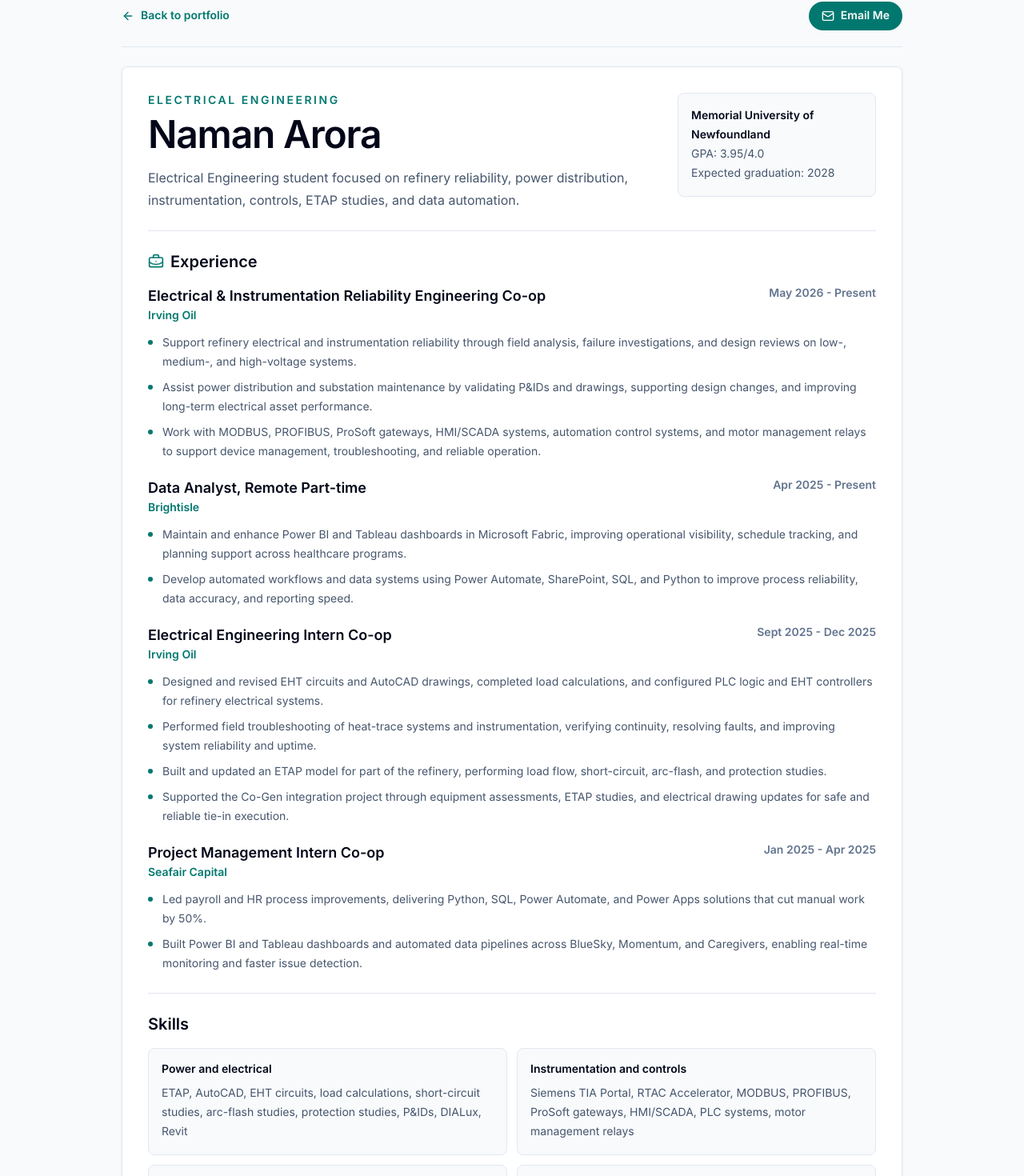
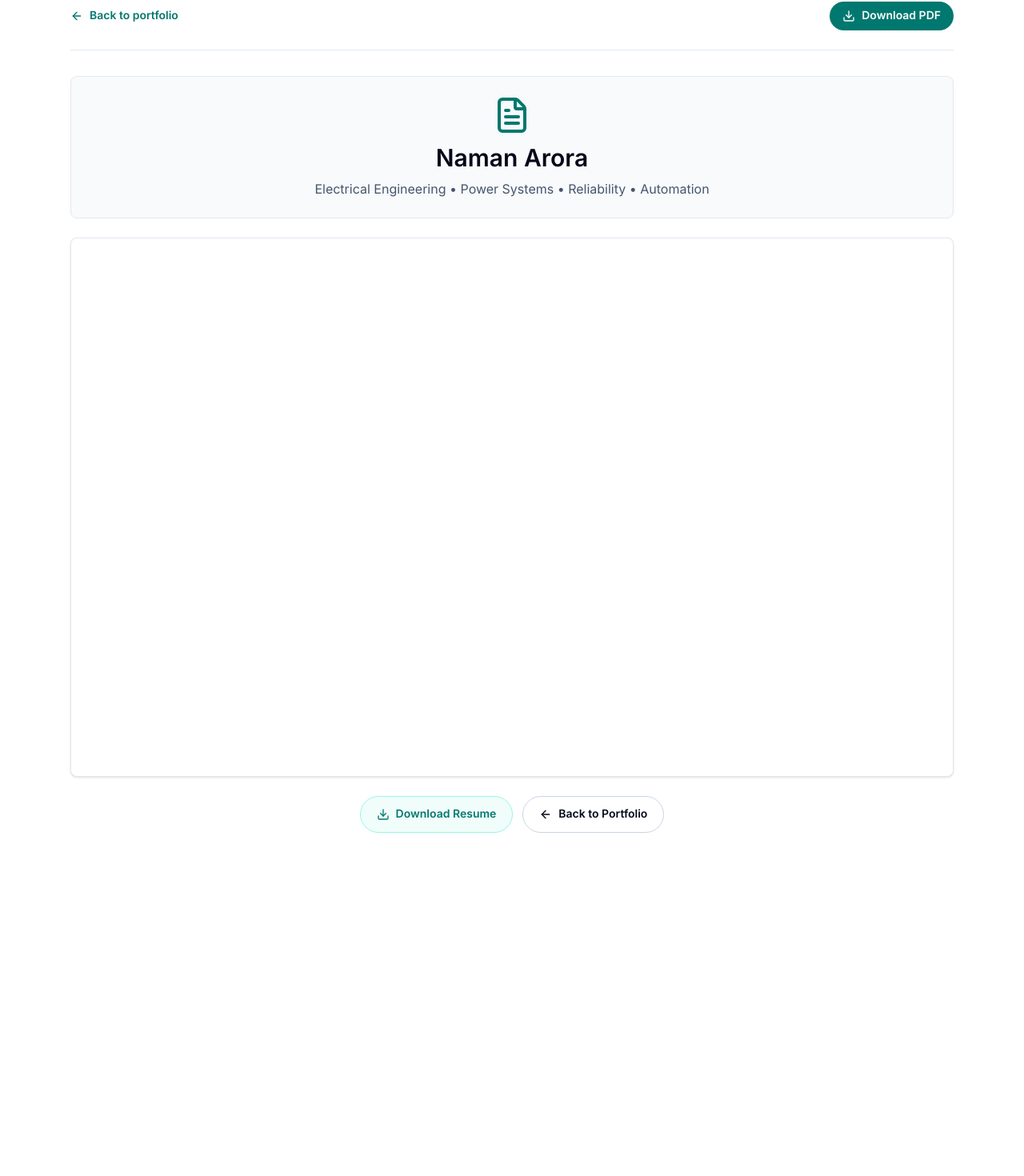
Before and after one commit to naman8857/naman8857.github.io, a Next.js app: page /resume in a window 1280 px wide. Shown: the part 38-1508 px from the top of the page at 80% size. After the commit the page ends 1119 px from the top, so only its background shows below. Built offline with nearby package versions, Linux system fonts and the light colour scheme.

Commit message:
Replace web resume with actual PDF viewer - shows professional resume document

```diff
--- a/app/resume/page.tsx
+++ b/app/resume/page.tsx
@@ -1,74 +1,13 @@
+'use client';
+
 import Link from 'next/link';
-import { ArrowLeft, BriefcaseBusiness, Mail } from 'lucide-react';
-
-const experience = [
-  {
-    company: 'Irving Oil',
-    title: 'Electrical & Instrumentation Reliability Engineering Co-op',
-    period: 'May 2026 - Present',
-    points: [
-      'Support refinery electrical and instrumentation reliability through field analysis, failure investigations, and design reviews on low-, medium-, and high-voltage systems.',
-      'Assist power distribution and substation maintenance by validating P&IDs and drawings, supporting design changes, and improving long-term electrical asset performance.',
-      'Work with MODBUS, PROFIBUS, ProSoft gateways, HMI/SCADA systems, automation control systems, and motor management relays to support device management, troubleshooting, and reliable operation.',
-    ],
-  },
-  {
-    company: 'Brightisle',
-    title: 'Data Analyst, Remote Part-time',
-    period: 'Apr 2025 - Present',
-    points: [
-      'Maintain and enhance Power BI and Tableau dashboards in Microsoft Fabric, improving operational visibility, schedule tracking, and planning support across healthcare programs.',
-      'Develop automated workflows and data systems using Power Automate, SharePoint, SQL, and Python to improve process reliability, data accuracy, and reporting speed.',
-    ],
-  },
-  {
-    company: 'Irving Oil',
-    title: 'Electrical Engineering Intern Co-op',
-    period: 'Sept 2025 - Dec 2025',
-    points: [
-      'Designed and revised EHT circuits and AutoCAD drawings, completed load calculations, and configured PLC logic and EHT controllers for refinery electrical systems.',
-      'Performed field troubleshooting of heat-trace systems and instrumentation, verifying continuity, resolving faults, and improving system reliability and uptime.',
-      'Built and updated an ETAP model for part of the refinery, performing load flow, short-circuit, arc-flash, and protection studies.',
-      'Supported the Co-Gen integration project through equipment assessments, ETAP studies, and electrical drawing updates for safe and reliable tie-in execution.',
-    ],
-  },
-  {
-    company: 'Seafair Capital',
-    title: 'Project Management Intern Co-op',
-    period: 'Jan 2025 - Apr 2025',
-    points: [
-      'Led payroll and HR process improvements, delivering Python, SQL, Power Automate, and Power Apps solutions that cut manual work by 50%.',
-      'Built Power BI and Tableau dashboards and automated data pipelines across BlueSky, Momentum, and Caregivers, enabling real-time monitoring and faster issue detection.',
-    ],
-  },
-];
-
-const skillGroups = [
-  [
-    'Power and electrical',
-    'ETAP, AutoCAD, EHT circuits, load calculations, short-circuit studies, arc-flash studies, protection studies, P&IDs, DIALux, Revit',
-  ],
-  [
-    'Instrumentation and controls',
-    'Siemens TIA Portal, RTAC Accelerator, MODBUS, PROFIBUS, ProSoft gateways, HMI/SCADA, PLC systems, motor management relays',
-  ],
-  [
-    'Data and automation',
-    'Python, SQL, Power BI, Tableau, Power Automate, Power Apps, SharePoint, Microsoft Fabric, MS Office Suite',
-  ],
-  ['Circuit tools', 'KiCAD, PSpice, MATLAB, sensors, oscilloscope validation, PCB design, analog signal conditioning'],
-];
-
-export const metadata = {
-  title: 'Resume - Naman Arora',
-  description: 'Web resume for Naman Arora focused on electrical reliability, power systems, controls, and automation.',
-};
+import { ArrowLeft, Download, FileText } from 'lucide-react';
 
 export default function ResumePage() {
   return (
-    <main className="min-h-screen overflow-x-hidden bg-slate-50 text-slate-950">
-      <div className="mx-auto w-full max-w-5xl px-4 py-6 sm:px-6 md:py-10">
-        <header className="mb-6 flex flex-col gap-4 border-b border-slate-200 pb-5 sm:flex-row sm:items-center sm:justify-between">
+    <main className="min-h-screen overflow-x-hidden bg-white text-slate-950">
+      <div className="mx-auto w-full max-w-6xl px-4 py-6 sm:px-6 md:py-10">
+        <header className="mb-8 flex flex-col gap-4 border-b border-slate-200 pb-6 sm:flex-row sm:items-center sm:justify-between">
           <Link
             href="/"
             className="inline-flex w-fit items-center gap-2 text-sm font-semibold text-teal-700 hover:text-teal-800"
@@ -77,72 +16,49 @@ export default function ResumePage() {
             Back to portfolio
           </Link>
           <a
-            href="mailto:namana@mun.ca"
-            className="inline-flex w-fit items-center gap-2 rounded-full bg-teal-700 px-4 py-2 text-sm font-semibold text-white transition hover:bg-teal-800"
+            href="/Naman-Arora-Resume.pdf"
+            download="Naman-Arora-Resume.pdf"
+            className="inline-flex items-center justify-center gap-2 rounded-full bg-teal-700 px-4 py-2 text-sm font-semibold text-white transition hover:bg-teal-800"
           >
-            <Mail className="h-4 w-4" />
-            Email Me
+            <Download className="h-4 w-4" />
+            Download PDF
           </a>
         </header>
 
-        <section className="w-full max-w-full rounded-lg border border-slate-200 bg-white p-5 shadow-sm shadow-slate-200/80 md:p-8">
-          <div className="flex flex-col gap-5 border-b border-slate-200 pb-6 md:flex-row md:items-start md:justify-between">
-            <div>
-              <p className="text-sm font-semibold uppercase tracking-[0.18em] text-teal-700">Electrical Engineering</p>
-              <h1 className="mt-2 text-4xl font-semibold tracking-tight text-slate-950 md:text-5xl">
-                Naman Arora
-              </h1>
-              <p className="mt-4 max-w-3xl text-base leading-7 text-slate-600">
-                Electrical Engineering student focused on refinery reliability, power distribution, instrumentation, controls, ETAP studies, and data automation.
-              </p>
-            </div>
-            <div className="rounded-lg border border-slate-200 bg-slate-50 p-4 text-sm leading-6 text-slate-600">
-              <p className="font-semibold text-slate-950">Memorial University of Newfoundland</p>
-              <p>GPA: 3.95/4.0</p>
-              <p>Expected graduation: 2028</p>
-            </div>
+        <div className="flex flex-col gap-6">
+          <div className="rounded-lg border border-slate-200 bg-slate-50 p-6 text-center">
+            <FileText className="mx-auto mb-3 h-12 w-12 text-teal-700" />
+            <h1 className="text-2xl font-semibold text-slate-950 md:text-3xl">Naman Arora</h1>
+            <p className="mt-2 text-slate-600">Electrical Engineering • Power Systems • Reliability • Automation</p>
           </div>
 
-          <section className="border-b border-slate-200 py-6">
-            <div className="mb-4 flex items-center gap-2">
-              <BriefcaseBusiness className="h-5 w-5 text-teal-700" />
-              <h2 className="text-xl font-semibold text-slate-950">Experience</h2>
-            </div>
-            <div className="space-y-5">
-              {experience.map((role) => (
-                <article key={`${role.company}-${role.period}`}>
-                  <div className="flex flex-col gap-1 sm:flex-row sm:items-start sm:justify-between">
-                    <div>
-                      <h3 className="text-lg font-semibold text-slate-950">{role.title}</h3>
-                      <p className="text-sm font-semibold text-teal-700">{role.company}</p>
-                    </div>
-                    <p className="shrink-0 text-sm font-semibold text-slate-500">{role.period}</p>
-                  </div>
-                  <ul className="mt-3 space-y-2">
-                    {role.points.map((point) => (
-                      <li key={point} className="flex max-w-full gap-3 text-sm leading-6 text-slate-600">
-                        <span className="mt-2 h-1.5 w-1.5 shrink-0 rounded-full bg-teal-700" />
-                        <span className="min-w-0">{point}</span>
-                      </li>
-                    ))}
-                  </ul>
-                </article>
-              ))}
-            </div>
-          </section>
+          <div className="relative rounded-lg border border-slate-200 bg-white p-4 shadow-sm">
+            <iframe
+              src="/Naman-Arora-Resume.pdf#toolbar=0"
+              className="h-[80vh] w-full rounded-lg"
+              style={{ minHeight: '600px' }}
+              title="Resume PDF"
+            />
+          </div>
 
-          <section className="pt-6">
-            <h2 className="text-xl font-semibold text-slate-950">Skills</h2>
-            <div className="mt-4 grid gap-3 md:grid-cols-2">
-              {skillGroups.map(([title, content]) => (
-                <div key={title} className="rounded-lg border border-slate-200 bg-slate-50 p-4">
-                  <p className="text-sm font-semibold text-slate-950">{title}</p>
-                  <p className="mt-2 text-sm leading-6 text-slate-600">{content}</p>
-                </div>
-              ))}
-            </div>
-          </section>
-        </section>
+          <div className="flex flex-col gap-3 sm:flex-row sm:justify-center">
+            <a
+              href="/Naman-Arora-Resume.pdf"
+              download="Naman-Arora-Resume.pdf"
+              className="inline-flex items-center justify-center gap-2 rounded-full border border-teal-200 bg-teal-50 px-5 py-3 text-sm font-semibold text-teal-700 transition hover:bg-teal-100"
+            >
+              <Download className="h-4 w-4" />
+              Download Resume
+            </a>
+            <a
+              href="/"
+              className="inline-flex items-center justify-center gap-2 rounded-full border border-slate-300 bg-white px-5 py-3 text-sm font-semibold text-slate-950 transition hover:bg-slate-50"
+            >
+              <ArrowLeft className="h-4 w-4" />
+              Back to Portfolio
+            </a>
+          </div>
+        </div>
       </div>
     </main>
   );
```
